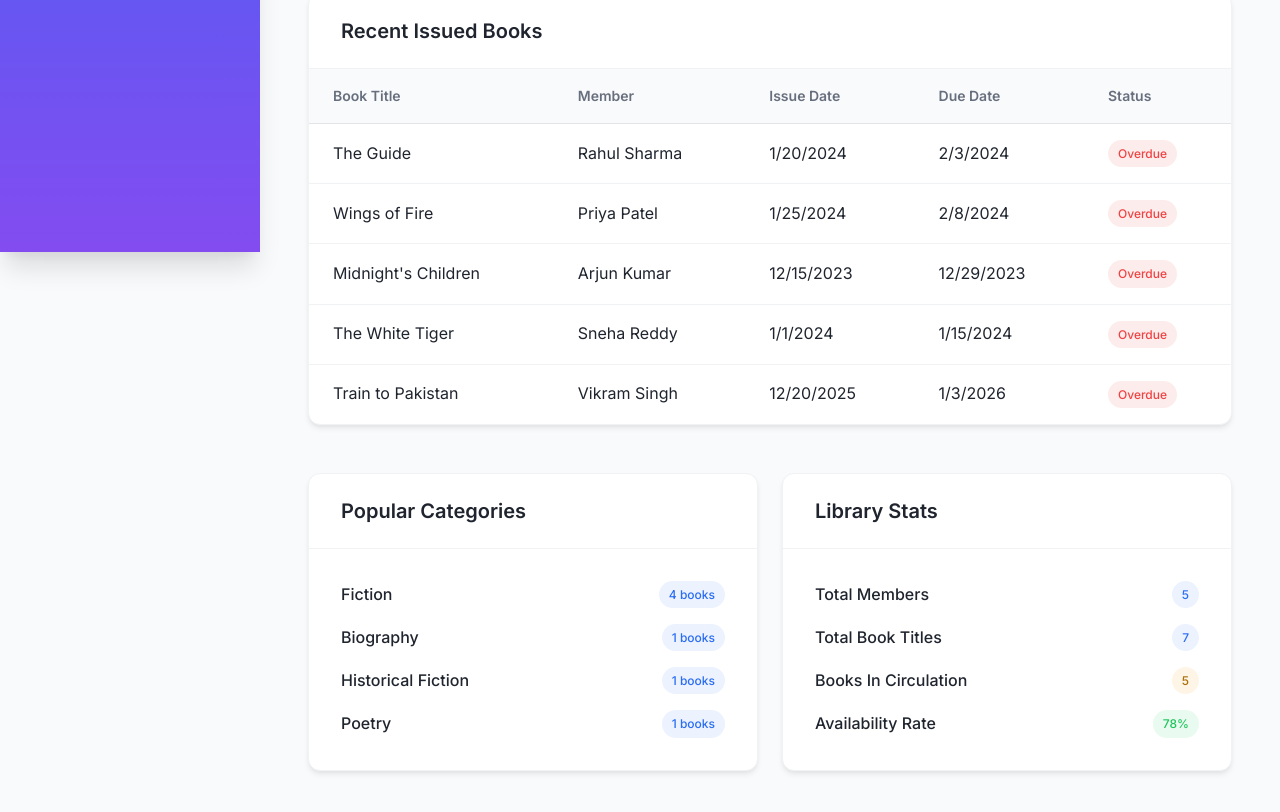
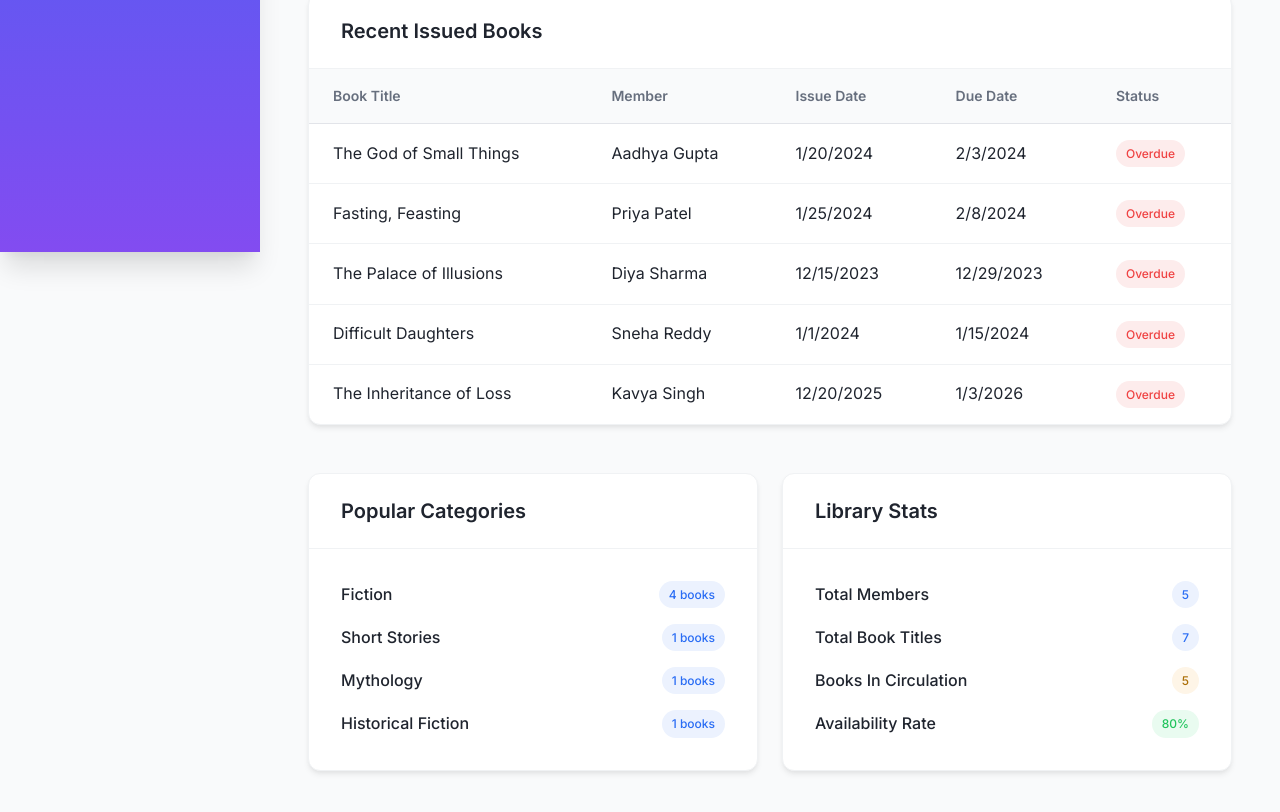
Before and after one commit to harshbatman/project, a React (Vite) app: page / in a window 1280 px wide. Shown: the part 548-1360 px from the top of the page. Built offline with nearby package versions, Linux system fonts and the light colour scheme.

Commit message:
update data to use indian girl names

```diff
--- a/src/App.jsx
+++ b/src/App.jsx
@@ -15,13 +15,13 @@ function App() {
   const [books, setBooks] = useState(() => {
     const saved = localStorage.getItem('books');
     return saved ? JSON.parse(saved) : [
-      { id: 1, title: 'The Guide', author: 'R.K. Narayan', isbn: '9780143039648', category: 'Fiction', year: 1958, quantity: 4, available: 3 },
-      { id: 2, title: 'The God of Small Things', author: 'Arundhati Roy', isbn: '9780812979657', category: 'Fiction', year: 1997, quantity: 5, available: 4 },
-      { id: 3, title: 'Midnight\'s Children', author: 'Salman Rushdie', isbn: '9780099578512', category: 'Fiction', year: 1981, quantity: 3, available: 2 },
-      { id: 4, title: 'Wings of Fire', author: 'A.P.J. Abdul Kalam', isbn: '9788173711466', category: 'Biography', year: 1999, quantity: 6, available: 5 },
-      { id: 5, title: 'Train to Pakistan', author: 'Khushwant Singh', isbn: '9780143065883', category: 'Historical Fiction', year: 1956, quantity: 3, available: 2 },
-      { id: 6, title: 'The White Tiger', author: 'Aravind Adiga', isbn: '9781416562597', category: 'Fiction', year: 2008, quantity: 4, available: 3 },
-      { id: 7, title: 'Gitanjali', author: 'Rabindranath Tagore', isbn: '9788129119704', category: 'Poetry', year: 1910, quantity: 2, available: 2 },
+      { id: 1, title: 'The God of Small Things', author: 'Arundhati Roy', isbn: '9780812979657', category: 'Fiction', year: 1997, quantity: 5, available: 4 },
+      { id: 2, title: 'Interpreter of Maladies', author: 'Jhumpa Lahiri', isbn: '9780395927205', category: 'Short Stories', year: 1999, quantity: 4, available: 3 },
+      { id: 3, title: 'The Palace of Illusions', author: 'Chitra Banerjee Divakaruni', isbn: '9781400096206', category: 'Mythology', year: 2008, quantity: 6, available: 5 },
+      { id: 4, title: 'Fasting, Feasting', author: 'Anita Desai', isbn: '9780618065820', category: 'Fiction', year: 1999, quantity: 3, available: 2 },
+      { id: 5, title: 'The Inheritance of Loss', author: 'Kiran Desai', isbn: '9780802142818', category: 'Fiction', year: 2006, quantity: 4, available: 3 },
+      { id: 6, title: 'Difficult Daughters', author: 'Manju Kapur', isbn: '9780571192892', category: 'Historical Fiction', year: 1998, quantity: 3, available: 3 },
+      { id: 7, title: 'Namesake', author: 'Jhumpa Lahiri', isbn: '9780618485222', category: 'Fiction', year: 2003, quantity: 5, available: 4 },
     ];
   });
 
@@ -29,11 +29,11 @@ function App() {
   const [members, setMembers] = useState(() => {
     const saved = localStorage.getItem('members');
     return saved ? JSON.parse(saved) : [
-      { id: 1, name: 'Rahul Sharma', memberId: 'MEM001', email: 'rahul.sharma@example.com', phone: '+91-98765-43210', joinDate: '2024-01-15' },
+      { id: 1, name: 'Aadhya Gupta', memberId: 'MEM001', email: 'aadhya.gupta@example.com', phone: '+91-98765-43210', joinDate: '2024-01-15' },
       { id: 2, name: 'Priya Patel', memberId: 'MEM002', email: 'priya.patel@example.com', phone: '+91-98765-43211', joinDate: '2024-02-20' },
-      { id: 3, name: 'Arjun Kumar', memberId: 'MEM003', email: 'arjun.kumar@example.com', phone: '+91-98765-43212', joinDate: '2024-03-10' },
+      { id: 3, name: 'Diya Sharma', memberId: 'MEM003', email: 'diya.sharma@example.com', phone: '+91-98765-43212', joinDate: '2024-03-10' },
       { id: 4, name: 'Sneha Reddy', memberId: 'MEM004', email: 'sneha.reddy@example.com', phone: '+91-98765-43213', joinDate: '2024-04-05' },
-      { id: 5, name: 'Vikram Singh', memberId: 'MEM005', email: 'vikram.singh@example.com', phone: '+91-98765-43214', joinDate: '2024-05-12' },
+      { id: 5, name: 'Kavya Singh', memberId: 'MEM005', email: 'kavya.singh@example.com', phone: '+91-98765-43214', joinDate: '2024-05-12' },
     ];
   });
 
@@ -53,9 +53,9 @@ function App() {
   const [currentUser, setCurrentUser] = useState(() => {
     const saved = localStorage.getItem('currentUser');
     return saved ? JSON.parse(saved) : {
-      name: 'Admin User',
+      name: 'Ananya Verma',
       role: 'Admin',
-      avatar: 'AU'
+      avatar: 'AV'
     };
   });
 
```
